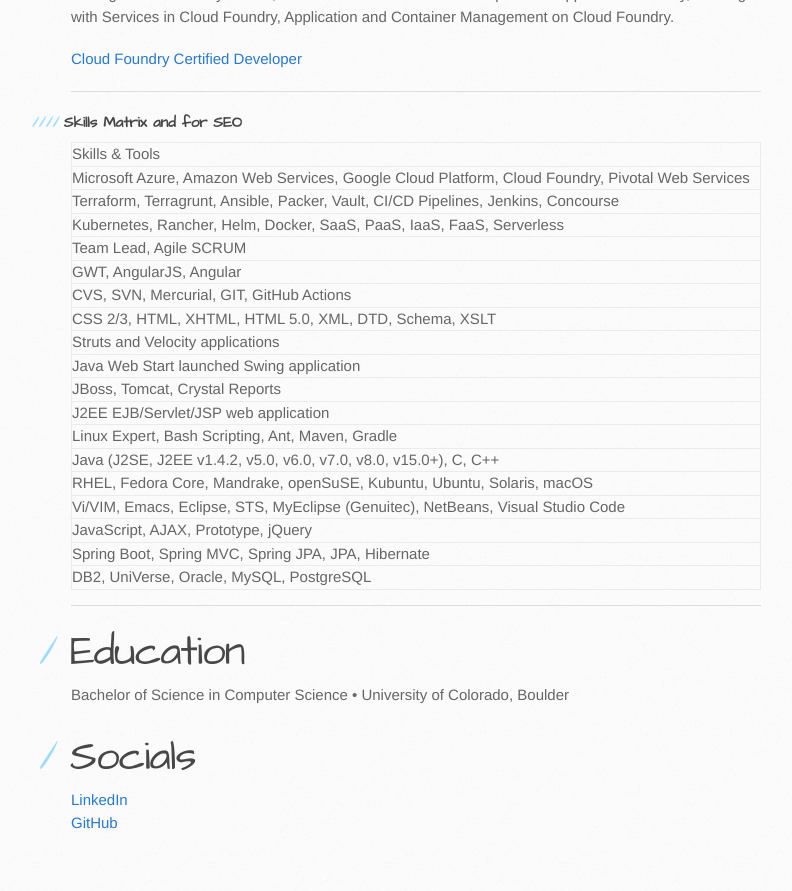
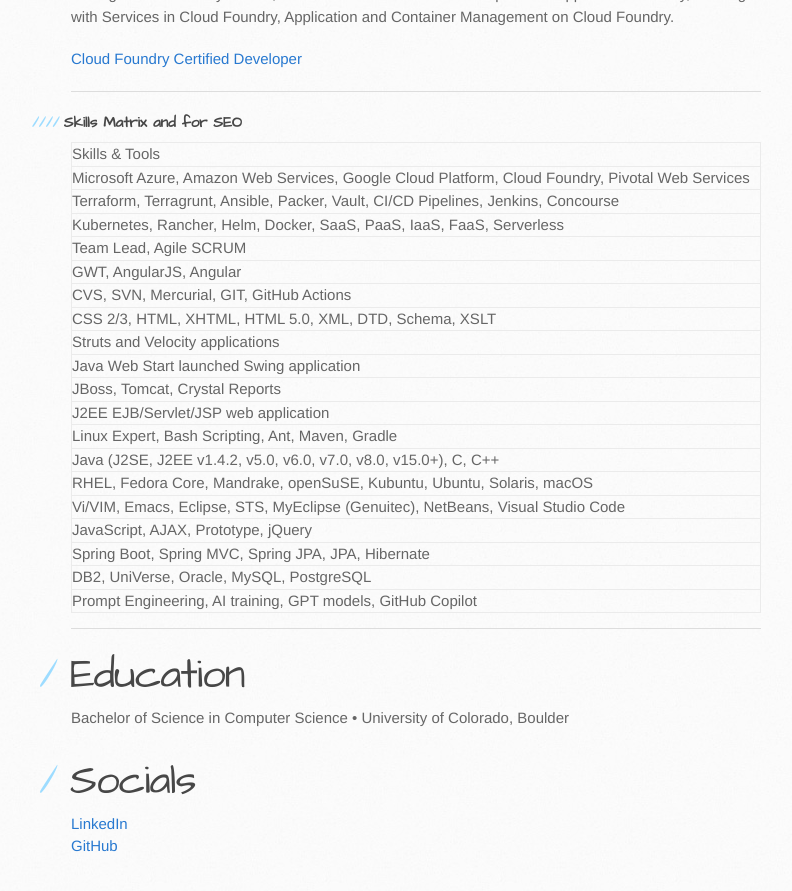
Before and after one commit to abonny/abonny.github.io, a Jekyll site: the page built from architect/index.md, in a window 1280 px wide and 900 px high, scrolled down 2920 px. Shown: the top 891 px of the window, without its empty margins (99-891 px from the left). Built offline with Jekyll 4.4.1, drawn with Linux system fonts in a browser that asks for light colours; our own code applies the rules of GitHub Pages for plain Markdown files.

Commit message:
Update index.md
update skills

```diff
--- a/architect/index.md
+++ b/architect/index.md
@@ -92,6 +92,7 @@ Earners of this designation demonstrated the skills and expertise to perform the
 | JavaScript, AJAX, Prototype, jQuery |
 | Spring Boot, Spring MVC, Spring JPA, JPA, Hibernate |
 | DB2, UniVerse, Oracle, MySQL, PostgreSQL |
+| Prompt Engineering, AI training, GPT models, GitHub Copilot |
 
 ***
 
```
